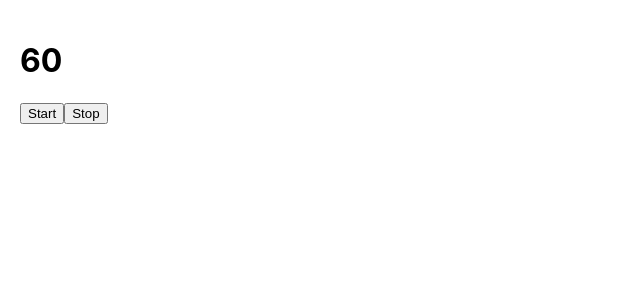
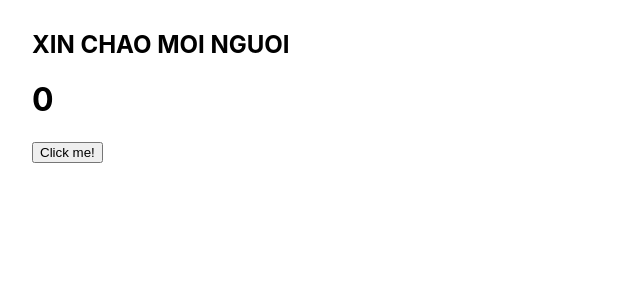
Before and after one commit to NgoTanLoi01/ReactJS-Learning, a React (Create React App) app in the folder tiktok/: page / in a window 1280 px wide. Shown: the top 300 px of the page, without its empty margins (0-640 px from the left). Built offline with nearby package versions, Linux system fonts and the light colour scheme.

Commit message:
React.memo HOC

```diff
--- a/tiktok/src/App.js
+++ b/tiktok/src/App.js
@@ -1,46 +1,21 @@
-import { useRef, useState, useEffect } from "react";
+import { useState } from "react";
+import Content from "./Content";
 
-// Lưu các giá trị qua một tham chiếu bên ngoài
-// function component
+// 1. memo() -> Higher Order Component (HOC)
+// 2. useCallback()
 
 function App() {
-  const [count, setCount] = useState(60);
+  const [count, setCount] = useState(0)
 
-  const timerId = useRef();
-  const prevCount = useRef();
-  const h1Ref = useRef();
-
-  useEffect(() => {
-    prevCount.current = count;
-  }, [count]);
-
-  useEffect(()=>{
-    const rect = h1Ref.current.getBoundingClientRect()
-
-    console.log(rect);
-  })
-
-  const handleStart = () => {
-    timerId.current = setInterval(() => {
-      setCount((prevCount) => prevCount - 1);
-    }, 1000);
-
-    console.log("Start ->", timerId.current);
-  };
-
-  const handleStop = () => {
-    clearInterval(timerId.current);
-
-    console.log("Stop ->", timerId.current);
-  };
-
-  console.log(count, prevCount.current);
+  const increase = () =>{
+    setCount(count+1)
+  }
 
   return (
-    <div style={{ padding: 20 }}>
-      <h1 ref={h1Ref}>{count}</h1>
-      <button onClick={handleStart}>Start</button>
-      <button onClick={handleStop}>Stop</button>
+    <div style={{ padding: '10px 32px' }}>
+      <Content />
+      <h1>{count}</h1>
+      <button onClick={increase}>Click me!</button>
     </div>
   );
 }
--- /dev/null
+++ b/tiktok/src/Content.js
@@ -0,0 +1,9 @@
+import { memo } from "react";
+
+function Content() {
+  console.log('re-render');
+
+  return <h2>XIN CHAO MOI NGUOI</h2>;
+}
+
+export default memo(Content);
```
